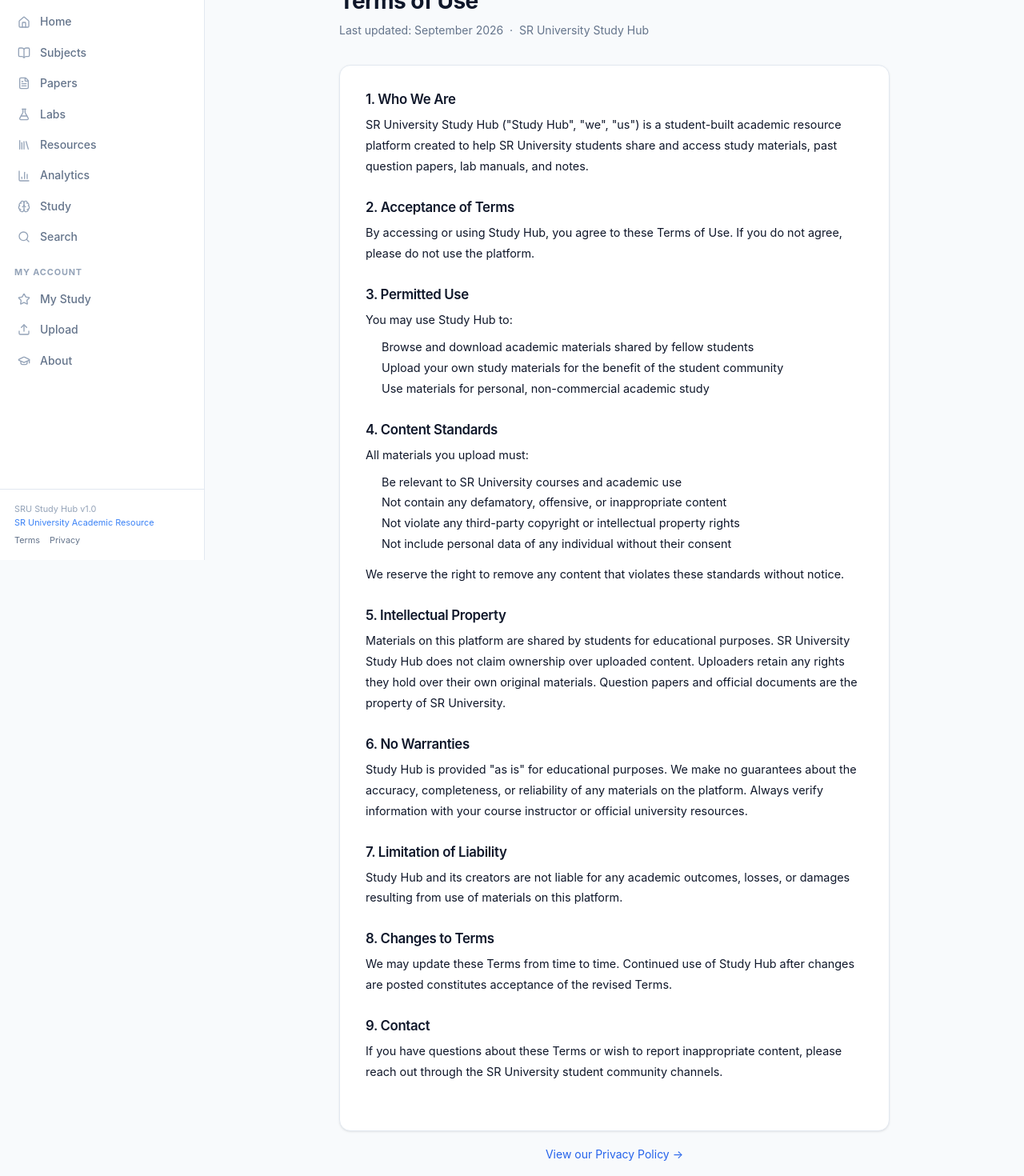
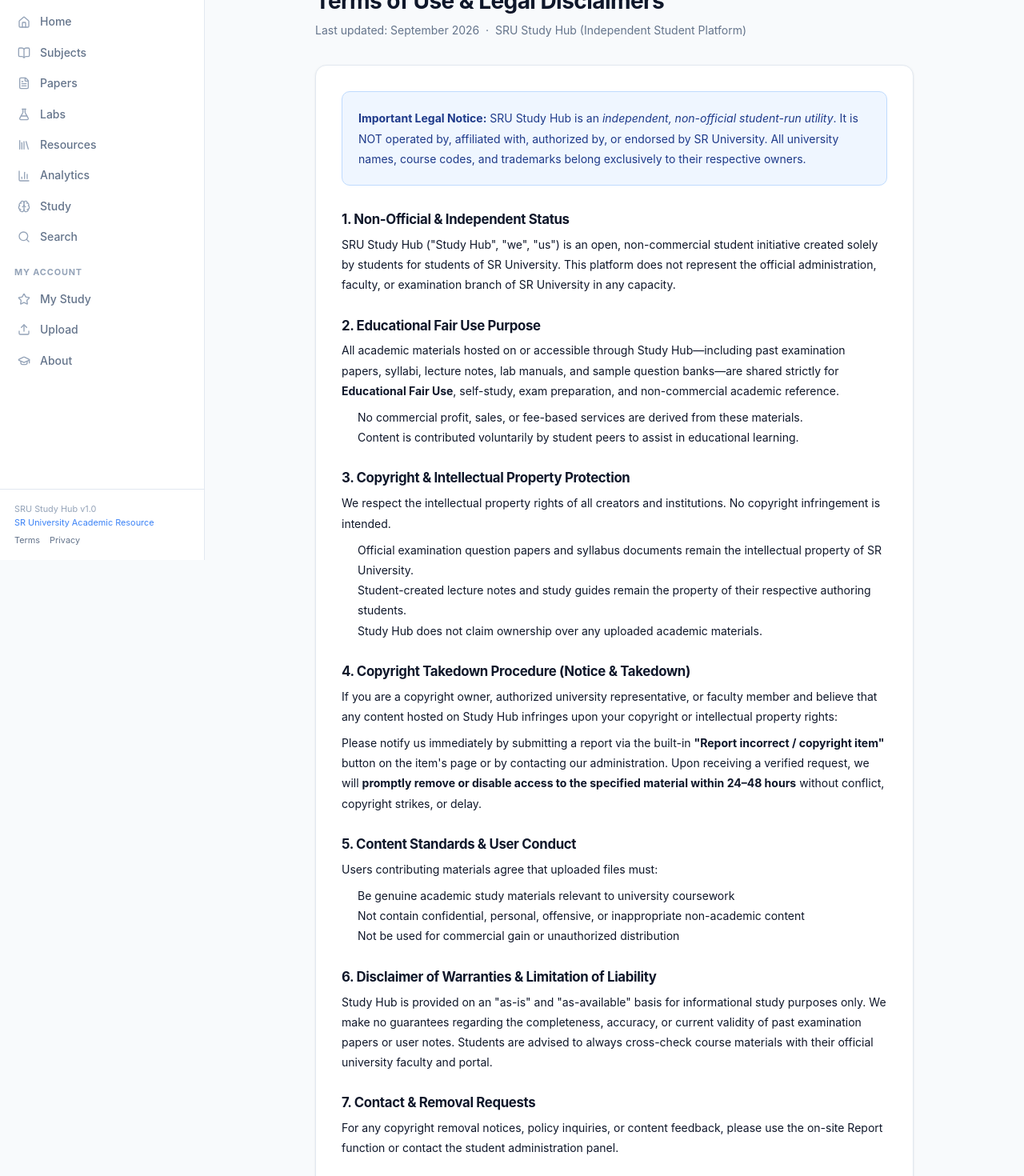
Before and after one commit to arjunkanukuntla/sru_study_hub, a React (Vite) app: page /terms in a window 1280 px wide. Shown: the part 100-1570 px from the top of the page at 80% size. Built offline with nearby package versions, Linux system fonts and the light colour scheme; no server answers; the database is empty.

Commit message:
legal: update terms of use with educational fair use disclaimer, non-official status & DMCA takedown policy; perf: memoize PaperCard

```diff
--- a/src/pages/TermsPage.tsx
+++ b/src/pages/TermsPage.tsx
@@ -1,79 +1,95 @@
+import React from 'react'
+
 export default function TermsPage() {
   return (
-    <div className="page-wrapper" style={{ maxWidth: 720, marginInline: 'auto' }}>
+    <div className="page-wrapper" style={{ maxWidth: 780, marginInline: 'auto' }}>
       <div style={{ marginBottom: '2rem' }}>
-        <h1 style={{ fontSize: '1.75rem', marginBottom: '0.5rem' }}>Terms of Use</h1>
+        <h1 style={{ fontSize: '1.75rem', marginBottom: '0.5rem' }}>Terms of Use & Legal Disclaimers</h1>
         <p style={{ color: 'var(--text-muted)', fontSize: '0.875rem' }}>
-          Last updated: September 2026 &nbsp;·&nbsp; SR University Study Hub
+          Last updated: September 2026 &nbsp;·&nbsp; SRU Study Hub (Independent Student Platform)
         </p>
       </div>
 
       <div className="card" style={{ padding: '2rem', lineHeight: 1.8 }}>
-        <Section title="1. Who We Are">
-          SR University Study Hub ("Study Hub", "we", "us") is a student-built academic resource
-          platform created to help SR University students share and access study materials, past
-          question papers, lab manuals, and notes.
+
+        {/* Highlighted Disclaimer Banner */}
+        <div style={{
+          background: 'var(--color-primary-50)',
+          border: '1px solid var(--color-primary-200)',
+          borderRadius: 'var(--radius-md)',
+          padding: '1.25rem',
+          marginBottom: '2rem',
+          fontSize: '0.875rem',
+          color: 'var(--color-primary-900)',
+        }}>
+          <strong>Important Legal Notice:</strong> SRU Study Hub is an <em>independent, non-official student-run utility</em>. It is NOT operated by, affiliated with, authorized by, or endorsed by SR University. All university names, course codes, and trademarks belong exclusively to their respective owners.
+        </div>
+
+        <Section title="1. Non-Official & Independent Status">
+          <p>
+            SRU Study Hub ("Study Hub", "we", "us") is an open, non-commercial student initiative created solely by students for students of SR University.
+            This platform does not represent the official administration, faculty, or examination branch of SR University in any capacity.
+          </p>
         </Section>
 
-        <Section title="2. Acceptance of Terms">
-          By accessing or using Study Hub, you agree to these Terms of Use. If you do not agree,
-          please do not use the platform.
-        </Section>
-
-        <Section title="3. Permitted Use">
-          <p>You may use Study Hub to:</p>
+        <Section title="2. Educational Fair Use Purpose">
+          <p>
+            All academic materials hosted on or accessible through Study Hub—including past examination papers, syllabi, lecture notes, lab manuals, and sample question banks—are shared strictly for <strong>Educational Fair Use</strong>, self-study, exam preparation, and non-commercial academic reference.
+          </p>
           <ul style={{ paddingLeft: '1.25rem', marginTop: '0.5rem' }}>
-            <li>Browse and download academic materials shared by fellow students</li>
-            <li>Upload your own study materials for the benefit of the student community</li>
-            <li>Use materials for personal, non-commercial academic study</li>
+            <li>No commercial profit, sales, or fee-based services are derived from these materials.</li>
+            <li>Content is contributed voluntarily by student peers to assist in educational learning.</li>
           </ul>
         </Section>
 
-        <Section title="4. Content Standards">
-          <p>All materials you upload must:</p>
+        <Section title="3. Copyright & Intellectual Property Protection">
+          <p>
+            We respect the intellectual property rights of all creators and institutions. No copyright infringement is intended.
+          </p>
           <ul style={{ paddingLeft: '1.25rem', marginTop: '0.5rem' }}>
-            <li>Be relevant to SR University courses and academic use</li>
-            <li>Not contain any defamatory, offensive, or inappropriate content</li>
-            <li>Not violate any third-party copyright or intellectual property rights</li>
-            <li>Not include personal data of any individual without their consent</li>
+            <li>Official examination question papers and syllabus documents remain the intellectual property of SR University.</li>
+            <li>Student-created lecture notes and study guides remain the property of their respective authoring students.</li>
+            <li>Study Hub does not claim ownership over any uploaded academic materials.</li>
           </ul>
-          <p style={{ marginTop: '0.75rem' }}>
-            We reserve the right to remove any content that violates these standards without notice.
+        </Section>
+
+        <Section title="4. Copyright Takedown Procedure (Notice & Takedown)">
+          <p>
+            If you are a copyright owner, authorized university representative, or faculty member and believe that any content hosted on Study Hub infringes upon your copyright or intellectual property rights:
+          </p>
+          <p style={{ marginTop: '0.5rem' }}>
+            Please notify us immediately by submitting a report via the built-in <strong>"Report incorrect / copyright item"</strong> button on the item's page or by contacting our administration.
+            Upon receiving a verified request, we will <strong>promptly remove or disable access to the specified material within 24–48 hours</strong> without conflict, copyright strikes, or delay.
           </p>
         </Section>
 
-        <Section title="5. Intellectual Property">
-          Materials on this platform are shared by students for educational purposes. SR University
-          Study Hub does not claim ownership over uploaded content. Uploaders retain any rights they
-          hold over their own original materials. Question papers and official documents are the
-          property of SR University.
+        <Section title="5. Content Standards & User Conduct">
+          <p>Users contributing materials agree that uploaded files must:</p>
+          <ul style={{ paddingLeft: '1.25rem', marginTop: '0.5rem' }}>
+            <li>Be genuine academic study materials relevant to university coursework</li>
+            <li>Not contain confidential, personal, offensive, or inappropriate non-academic content</li>
+            <li>Not be used for commercial gain or unauthorized distribution</li>
+          </ul>
         </Section>
 
-        <Section title="6. No Warranties">
-          Study Hub is provided "as is" for educational purposes. We make no guarantees about the
-          accuracy, completeness, or reliability of any materials on the platform. Always verify
-          information with your course instructor or official university resources.
+        <Section title="6. Disclaimer of Warranties & Limitation of Liability">
+          <p>
+            Study Hub is provided on an "as-is" and "as-available" basis for informational study purposes only.
+            We make no guarantees regarding the completeness, accuracy, or current validity of past examination papers or user notes.
+            Students are advised to always cross-check course materials with their official university faculty and portal.
+          </p>
         </Section>
 
-        <Section title="7. Limitation of Liability">
-          Study Hub and its creators are not liable for any academic outcomes, losses, or damages
-          resulting from use of materials on this platform.
-        </Section>
-
-        <Section title="8. Changes to Terms">
-          We may update these Terms from time to time. Continued use of Study Hub after changes
-          are posted constitutes acceptance of the revised Terms.
-        </Section>
-
-        <Section title="9. Contact">
-          If you have questions about these Terms or wish to report inappropriate content, please
-          reach out through the SR University student community channels.
+        <Section title="7. Contact & Removal Requests">
+          <p>
+            For any copyright removal notices, policy inquiries, or content feedback, please use the on-site Report function or contact the student administration panel.
+          </p>
         </Section>
       </div>
 
-      <div style={{ marginTop: '1rem', textAlign: 'center' }}>
-        <a href="/privacy" style={{ color: 'var(--color-primary-600)', fontSize: '0.875rem' }}>
-          View our Privacy Policy →
+      <div style={{ marginTop: '1.5rem', textAlign: 'center' }}>
+        <a href="/privacy" style={{ color: 'var(--color-primary-600)', fontSize: '0.875rem', fontWeight: 600 }}>
+          View Privacy Policy →
         </a>
       </div>
     </div>
@@ -83,10 +99,10 @@
 function Section({ title, children }: { title: string; children: React.ReactNode }) {
   return (
     <div style={{ marginBottom: '1.75rem' }}>
-      <h2 style={{ fontSize: '1.05rem', fontWeight: 600, marginBottom: '0.5rem', color: 'var(--text-primary)' }}>
+      <h2 style={{ fontSize: '1.05rem', fontWeight: 700, marginBottom: '0.5rem', color: 'var(--text-primary)' }}>
         {title}
       </h2>
-      <div style={{ color: 'var(--text-secondary)', fontSize: '0.9rem' }}>
+      <div style={{ color: 'var(--text-secondary)', fontSize: '0.875rem' }}>
         {children}
       </div>
     </div>
```
Also changed, not shown: src/components/papers/PaperCard.tsx (+4 -5 lines).
